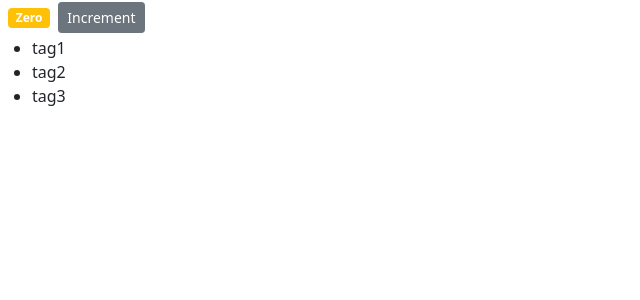
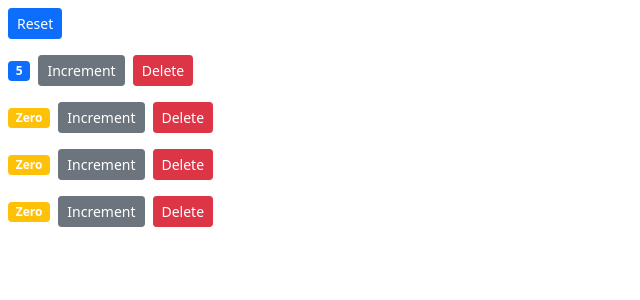
Before and after one commit to jamiul/react-docker, a React (Create React App) app in the folder frontend/: page / in a window 1280 px wide. Shown: the top 300 px of the page, without its empty margins (0-640 px from the left). Built offline with nearby package versions, Linux system fonts and the light colour scheme.

Commit message:
Removing the local state

```diff
--- a/frontend/src/components/counter.jsx
+++ b/frontend/src/components/counter.jsx
@@ -1,42 +1,34 @@
-import React, { Component } from 'react';
-import Button from 'react-bootstrap/Button';
+import React from 'react';
 
 class Counter extends React.Component {
-    state = {
-        count: 0,
-        tags: ['tag1', 'tag2', 'tag3']
-    };
-
-    handleIncrement = product => {
-        console.log(product);
-        this.setState({ count: this.state.count + 1});
-    }
-
     render() {
         return (
             <div>
                 <span className={this.getBadgeClasses()}>{this.formatCount()}</span>
                 <button
-                    onClick={ () => this.handleIncrement({id:1}) }
+                    onClick={ () => this.props.onIncrement(this.props.counter) }
                     className='btn btn-secondary btn-sm'
                     >
                     Increment
                 </button>
-                <ul>
-                    {this.state.tags.map(tag => <li key={tag}>{tag}</li>)}
-                </ul>
+                <button
+                    onClick={ () => this.props.onDelete(this.props.counter.id) }
+                    className='btn btn-danger btn-sm m-2'
+                >
+                    Delete
+                </button>
             </div>
         );
     }
     getBadgeClasses() {
         let classes = 'badge m-2 bg-';
-        classes += this.state.count === 0 ? 'warning' : 'primary';
+        classes += this.props.counter.value === 0 ? 'warning' : 'primary';
         return classes;
     }
 
     formatCount() {
-        const { count } = this.state;
-        return count === 0 ? 'Zero' : count;
+        const { value } = this.props.counter;
+        return value === 0 ? 'Zero' : value;
     }
 }
 
--- /dev/null
+++ b/frontend/src/components/counters.jsx
@@ -0,0 +1,58 @@
+import React from 'react';
+import Counter from './counter';
+
+class Counters extends React.Component {
+    state = {
+        counters: [
+            { id: 1, value: 5 },
+            { id: 2, value: 0 },
+            { id: 3, value: 0 },
+            { id: 4, value: 0 }
+        ]
+    };
+    handleIncrement = counter => {
+        const counters = [...this.state.counters];
+        const index = counters.indexOf(counter);
+        counters[index] = { ...counter };
+        counters[index].value++;
+        this.setState({ counters });
+    };
+
+    handleReset = () => {
+        const counters = this.state.counters.map(c => {
+            c.value = 0;
+            return c;
+        });
+        this.setState({ counters });
+    };
+
+    handleDelete = counterId => {
+        const counters = this.state.counters.filter(c => c.id !== counterId);
+        this.setState({ counters });
+    };
+
+    render() {
+        return (
+            <div>
+                <button
+                    onClick={this.handleReset}
+                    className="btn btn-primary btn-sm m-2">
+                    Reset
+                </button>
+                {this.state.counters.map(counter => (
+                    console.log(counter),
+                    <Counter
+                        key={counter.id}
+                        onDelete={this.handleDelete}
+                        onIncrement={this.handleIncrement}
+                        counter={counter}
+                        >
+                    <h4>Title</h4>
+                    </Counter>
+                ))}
+            </div>
+        );
+    }
+}
+
+export default Counters;
--- a/frontend/src/index.js
+++ b/frontend/src/index.js
@@ -1,19 +1,16 @@
 import React from 'react';
 import ReactDOM from 'react-dom';
 import './index.css';
-import App from './App';
+// import App from './App';
 import reportWebVitals from './reportWebVitals';
 import 'bootstrap/dist/css/bootstrap.min.css';
-import Counter from './components/counter';
+import Counters from './components/counters';
 
 ReactDOM.render(
   <React.StrictMode>
-    <Counter />
+    <Counters />
   </React.StrictMode>,
   document.getElementById('root')
 );
 
-// If you want to start measuring performance in your app, pass a function
-// to log results (for example: reportWebVitals(console.log))
-// or send to an analytics endpoint. Learn more: https://bit.ly/CRA-vitals
 reportWebVitals();
```
